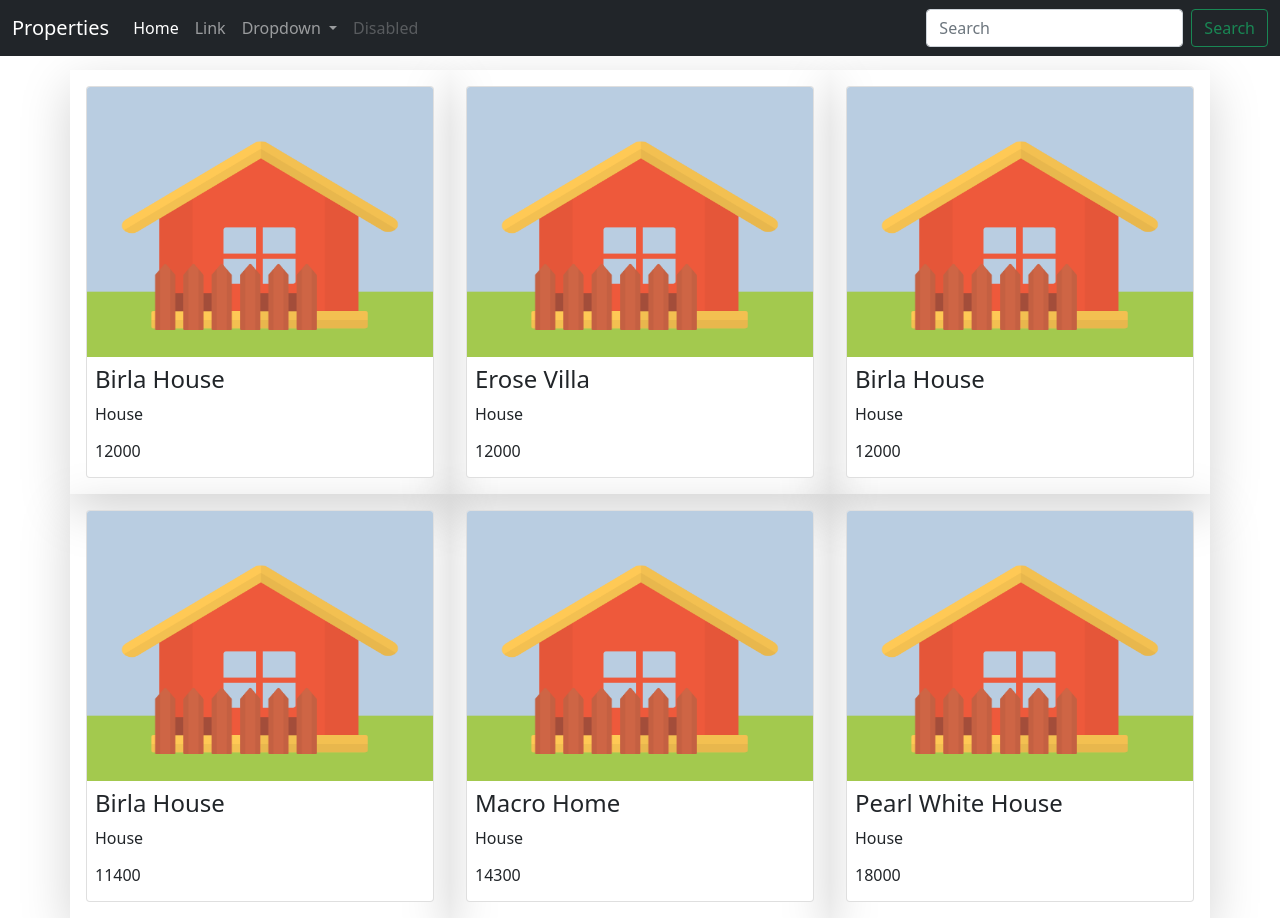
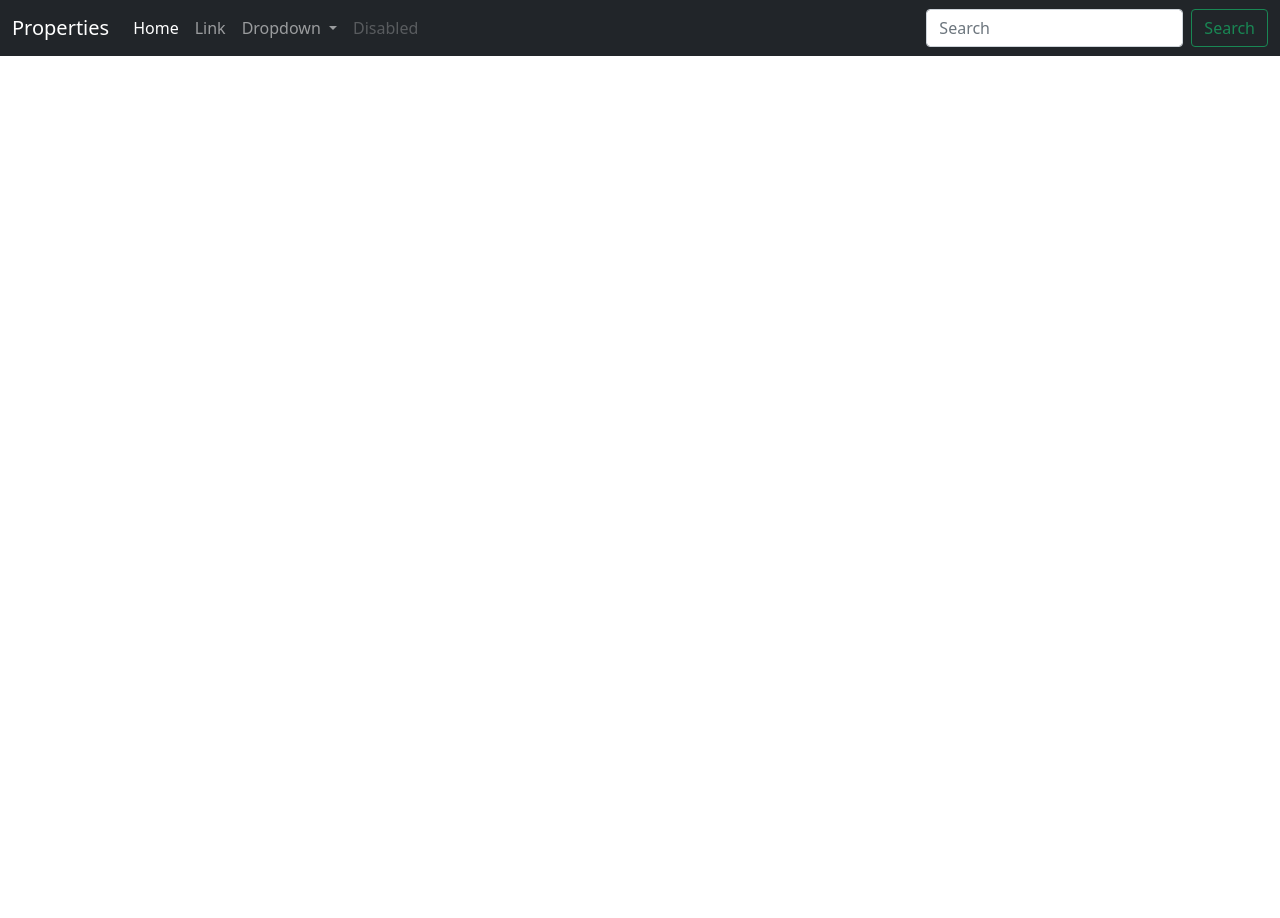
Before and after one commit to DO04dev/property-for-sale-app, an Angular app: page / in a window 1280 px wide. After the commit the page ends 800 px from the top, so only its background shows below. Built offline with nearby package versions, Linux system fonts and the light colour scheme.

Commit message:
Load Dummy JSON Data file

```diff
--- a/angular.json
+++ b/angular.json
@@ -21,7 +21,8 @@
             "aot": true,
             "assets": [
               "src/favicon.ico",
-              "src/assets"
+              "src/assets",
+              "src/data"
             ],
             "styles": [
               "node_modules/bootstrap/dist/css/bootstrap.min.css",
--- a/src/app/property/property-list/property-list.component.ts
+++ b/src/app/property/property-list/property-list.component.ts
@@ -1,4 +1,6 @@
 import { Component, OnInit } from '@angular/core';
+import { HttpClient } from '@angular/common/http';
+// import { HttpClientModule } from '@angular/common/http';
 
 @Component({
   selector: 'app-property-list',
@@ -7,48 +9,14 @@ import { Component, OnInit } from '@angular/core';
 })
 export class PropertyListComponent implements OnInit {
 
-  properties: Array<any> = [
-    {
-      "Id": 1,
-      "Name": "Birla House",
-      "Type": "House",
-      "Price": 12000
-    },
-    {
-      "Id": 2,
-      "Name": "Erose Villa",
-      "Type": "House",
-      "Price": 12000
-    },
-    {
-      "Id": 3,
-      "Name": "Birla House",
-      "Type": "House",
-      "Price": 12000
-    },
-    {
-      "Id": 4,
-      "Name": "Birla House",
-      "Type": "House",
-      "Price": 11400
-    },
-    {
-      "Id": 5,
-      "Name": "Macro Home",
-      "Type": "House",
-      "Price": 14300
-    },
-    {
-      "Id": 6,
-      "Name": "Pearl White House",
-      "Type": "House",
-      "Price": 18000
-    },
-  ]
+  properties: Array<any>;
 
-  constructor() { }
+  constructor(private http: HttpClient) { }
 
   ngOnInit(): void {
+    this.http.get('data/properties.json').subscribe(
+      data => console.log(data)
+    );
   }
 
 }
--- /dev/null
+++ b/src/data/properties.json
@@ -0,0 +1,38 @@
+[
+  {
+    "Id": 1,
+    "Name": "Birla House",
+    "Type": "House",
+    "Price": 12000
+  },
+  {
+    "Id": 2,
+    "Name": "Erose Villa",
+    "Type": "House",
+    "Price": 12000
+  },
+  {
+    "Id": 3,
+    "Name": "Birla House",
+    "Type": "House",
+    "Price": 12000
+  },
+  {
+    "Id": 4,
+    "Name": "Birla House",
+    "Type": "House",
+    "Price": 11400
+  },
+  {
+    "Id": 5,
+    "Name": "Macro Home",
+    "Type": "House",
+    "Price": 14300
+  },
+  {
+    "Id": 6,
+    "Name": "Pearl White House",
+    "Type": "House",
+    "Price": 18000
+  }
+]
```
Also changed, not shown: src/app/app.module.ts (+5 -3 lines).
